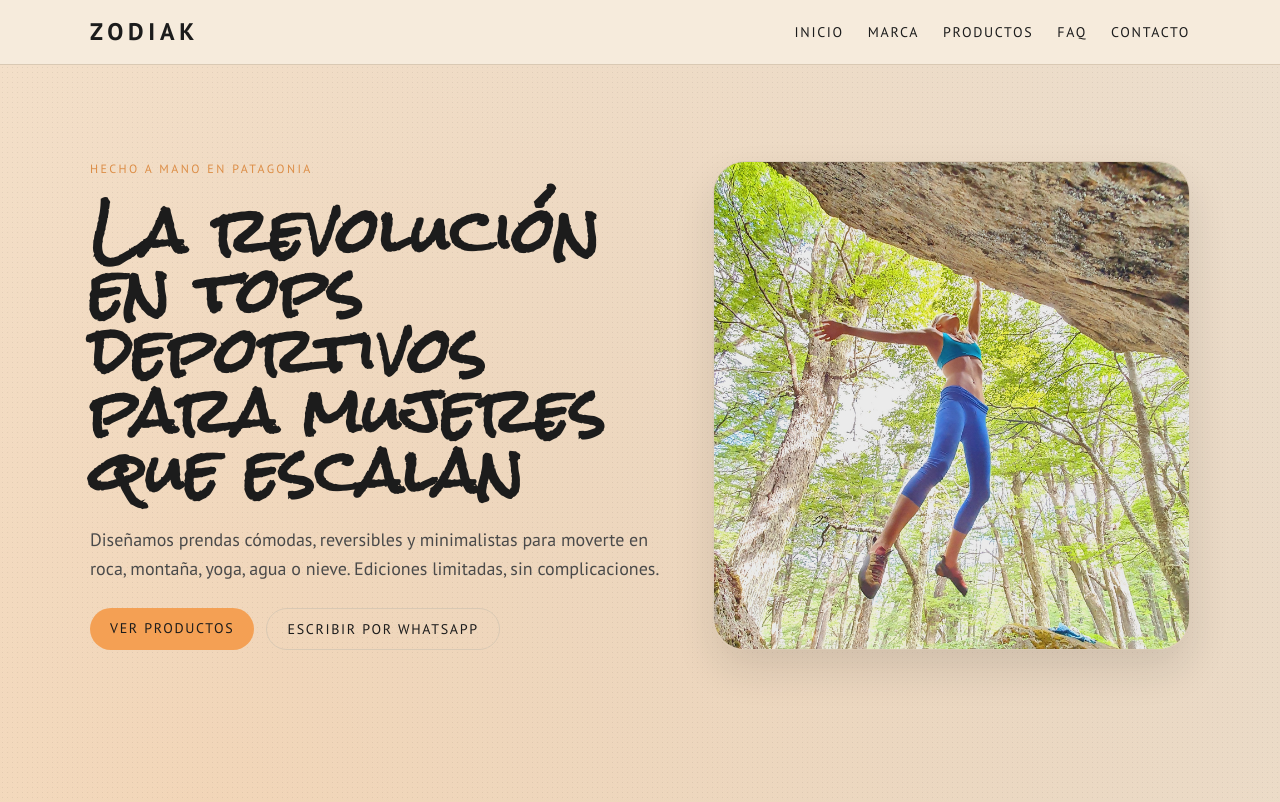
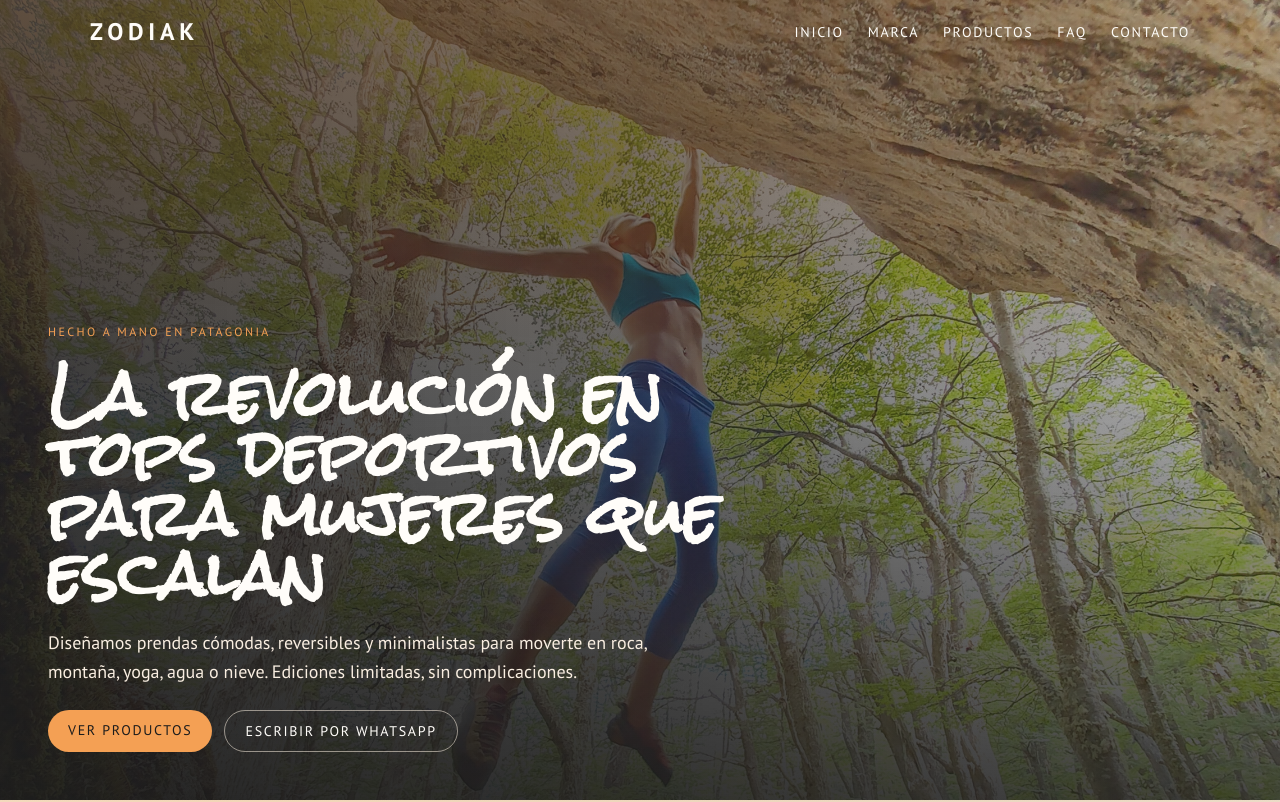
Before and after one commit to elevyg/zodiak-web, a Next.js app: page / in a window 1280 px wide. Shown: the top 802 px of the page. Built offline with nearby package versions, Linux system fonts and the light colour scheme.

Commit message:
feat: enhance animations and header behavior; add stagger and zoom effects

```diff
--- a/src/app/globals.css
+++ b/src/app/globals.css
@@ -66,6 +66,15 @@ section {
   animation: fade-up 0.7s ease both;
 }
 
+.stagger-in {
+  animation: stagger-in 1.15s cubic-bezier(0.2, 0.8, 0.2, 1) both;
+}
+
+.hero-bg-zoom {
+  animation: hero-bg-zoom 18s ease-out both;
+  transform-origin: center center;
+}
+
 @keyframes fade-up {
   from {
     opacity: 0;
@@ -76,3 +85,35 @@ section {
     transform: translateY(0);
   }
 }
+
+@keyframes stagger-in {
+  from {
+    opacity: 0;
+    filter: blur(6px);
+    transform: translateY(24px);
+  }
+  to {
+    opacity: 1;
+    filter: blur(0);
+    transform: translateY(0);
+  }
+}
+
+@keyframes hero-bg-zoom {
+  from {
+    transform: scale(1.08);
+  }
+  to {
+    transform: scale(1);
+  }
+}
+
+@media (prefers-reduced-motion: reduce) {
+  .stagger-in,
+  .hero-bg-zoom,
+  .fade-up {
+    animation: none !important;
+    transform: none !important;
+    filter: none !important;
+  }
+}
--- a/src/components/sections/header.tsx
+++ b/src/components/sections/header.tsx
@@ -1,3 +1,6 @@
+"use client";
+
+import { useEffect, useState } from "react";
 import type { NavItem } from "@/lib/content/types";
 
 type HeaderProps = {
@@ -5,15 +8,47 @@ type HeaderProps = {
 };
 
 export function Header({ nav }: HeaderProps) {
+  const [isScrolled, setIsScrolled] = useState(false);
+
+  useEffect(() => {
+    const onScroll = () => {
+      setIsScrolled(window.scrollY > 24);
+    };
+
+    onScroll();
+    window.addEventListener("scroll", onScroll, { passive: true });
+    return () => window.removeEventListener("scroll", onScroll);
+  }, []);
+
   return (
-    <header className="sticky top-0 z-30 border-b border-border bg-bg backdrop-blur">
+    <header
+      className={`fixed top-0 left-0 right-0 z-40 transition-all duration-300 ${
+        isScrolled
+          ? "border-b border-border bg-bg/95 shadow-[0_8px_24px_rgba(28,28,28,0.08)] backdrop-blur"
+          : "border-b border-transparent bg-transparent"
+      }`}
+    >
       <div className="container-shell flex items-center justify-between py-4">
-        <a href="#hero" className="text-2xl font-semibold tracking-[0.2em]">
+        <a
+          href="#hero"
+          className={`text-2xl font-semibold tracking-[0.2em] transition-colors ${
+            isScrolled ? "text-ink" : "text-inverse"
+          }`}
+        >
           ZODIAK
         </a>
-        <nav aria-label="Principal" className="flex max-w-[60vw] gap-4 overflow-x-auto text-xs uppercase tracking-[0.12em] md:max-w-none md:gap-6 md:text-sm">
+        <nav
+          aria-label="Principal"
+          className={`flex max-w-[60vw] gap-4 overflow-x-auto text-xs uppercase tracking-[0.12em] md:max-w-none md:gap-6 md:text-sm ${
+            isScrolled ? "text-ink" : "text-inverse"
+          }`}
+        >
           {nav.map((item) => (
-            <a key={item.href} href={item.href} className="transition hover:text-accentStrong">
+            <a
+              key={item.href}
+              href={item.href}
+              className={`transition ${isScrolled ? "hover:text-accentStrong" : "hover:text-accent"}`}
+            >
               {item.label}
             </a>
           ))}
--- a/src/components/sections/hero-section.tsx
+++ b/src/components/sections/hero-section.tsx
@@ -7,12 +7,38 @@ type HeroSectionProps = {
 
 export function HeroSection({ hero }: HeroSectionProps) {
   return (
-    <section id="hero" className="container-shell grid gap-10 py-16 md:grid-cols-[1.1fr_0.9fr] md:py-24">
-      <div className="fade-up space-y-6">
-        <p className="text-xs uppercase tracking-[0.2em] text-accentStrong">{hero.eyebrow}</p>
-        <h1 className="text-4xl font-semibold leading-tight md:text-6xl">{hero.title}</h1>
-        <p className="max-w-prose text-lg leading-relaxed text-inkMuted">{hero.subtitle}</p>
-        <div className="flex flex-wrap gap-3">
+    <section id="hero" className="relative left-1/2 right-1/2 h-screen w-screen -translate-x-1/2 overflow-hidden">
+      <div className="relative isolate h-full overflow-hidden">
+        <Image
+          src={hero.image}
+          alt={hero.imageAlt}
+          fill
+          priority
+          className="hero-bg-zoom object-cover"
+        />
+        <div className="absolute inset-0 bg-gradient-to-r from-[#1c1c1cdd] via-[#1c1c1ca6] to-[#1c1c1c45]" />
+        <div className="absolute inset-0 bg-gradient-to-t from-[#1c1c1cb8] via-transparent to-[#f4a05433]" />
+        <div className="relative z-10 flex h-full items-end p-7 md:p-12">
+          <div className="max-w-3xl space-y-6 text-inverse">
+            <p
+              className="stagger-in text-xs uppercase tracking-[0.2em] text-accent"
+              style={{ animationDelay: "1000ms" }}
+            >
+              {hero.eyebrow}
+            </p>
+            <h1
+              className="stagger-in text-4xl font-semibold leading-tight md:text-6xl"
+              style={{ animationDelay: "1450ms" }}
+            >
+              {hero.title}
+            </h1>
+            <p
+              className="stagger-in max-w-2xl text-lg leading-relaxed text-[#f9eee1]"
+              style={{ animationDelay: "1900ms" }}
+            >
+              {hero.subtitle}
+            </p>
+            <div className="stagger-in flex flex-wrap gap-3" style={{ animationDelay: "2350ms" }}>
               <a
                 href={hero.ctaPrimary.href}
                 className="rounded-full bg-accent px-5 py-2.5 text-sm font-medium uppercase tracking-[0.12em] text-ink transition hover:bg-accentStrong"
@@ -21,21 +47,13 @@ export function HeroSection({ hero }: HeroSectionProps) {
               </a>
               <a
                 href={hero.ctaSecondary.href}
-            className="rounded-full border border-border px-5 py-2.5 text-sm font-medium uppercase tracking-[0.12em] transition hover:border-ink"
+                className="rounded-full border border-[#f6ebdc8c] px-5 py-2.5 text-sm font-medium uppercase tracking-[0.12em] transition hover:border-accent hover:text-accent"
               >
                 {hero.ctaSecondary.label}
               </a>
             </div>
           </div>
-      <div className="fade-up relative overflow-hidden rounded-[2rem] border border-border shadow-card">
-        <Image
-          src={hero.image}
-          alt={hero.imageAlt}
-          width={900}
-          height={1200}
-          className="h-full w-full object-cover"
-          priority
-        />
+        </div>
       </div>
     </section>
   );
```
Lines whose indentation alone changed are shown as unchanged.
